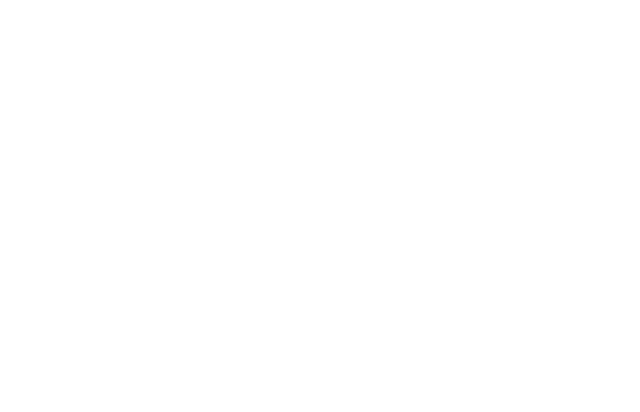
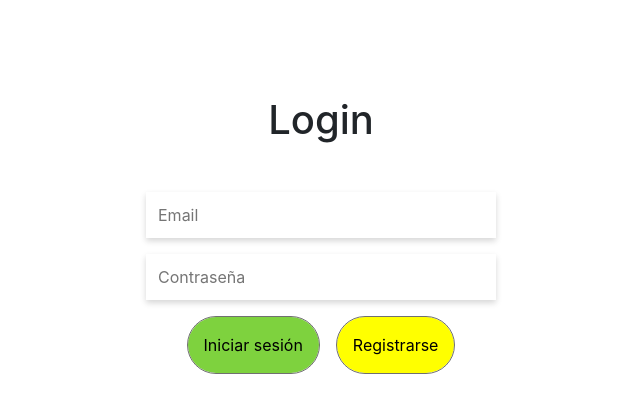
Before and after one commit to LuisFarfan57/KnowMe, a React (Create React App) app in the folder know_me/: page / in a window 1280 px wide. Shown: the top 412 px of the page, without its empty margins (319-959 px from the left). Built offline with nearby package versions, Linux system fonts and the light colour scheme.

Commit message:
Update LayoutPublico.js

```diff
--- a/know_me/src/layout/LayoutPublico.js
+++ b/know_me/src/layout/LayoutPublico.js
@@ -5,6 +5,7 @@ import * as Paginas from '../pages/index'
 function LayoutPublico() {
     return (
         <Switch>
+            <Route exact path="/" component={Paginas.Login} />
             <Route exact path="/login" component={Paginas.Login} />
             <Route exact path="/registro" component={Paginas.Registro} />
         </Switch>
```
